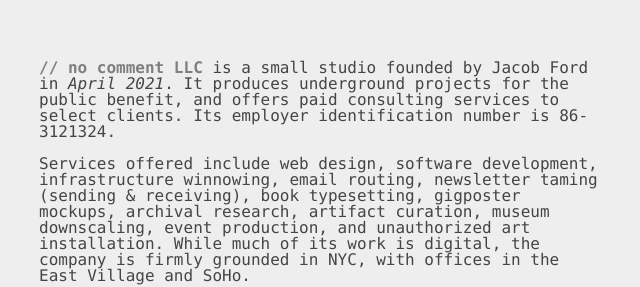
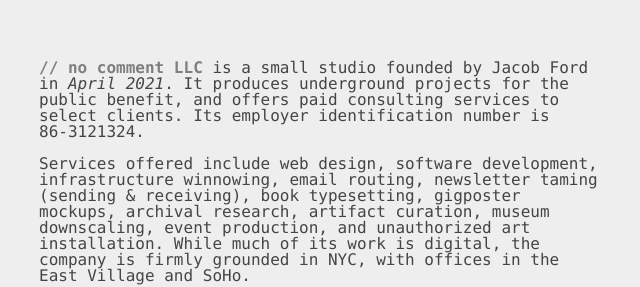
Before and after one commit to yescomment/nc-web, a plain HTML site: page index.html in a window 1280 px wide. Shown: the part 108-395 px from the top of the page, 317-957 px from the left. Drawn offline with Linux system fonts and the light colour scheme; a web font is replaced by a local one.

Commit message:
nowrap EIN

```diff
--- a/index.html
+++ b/index.html
@@ -12,7 +12,7 @@
 </head>
 <body>
   <div class="codeblock">
-    <p><strong>// no comment LLC</strong> is a small studio founded by Jacob Ford in <a href="./ncllc_resolution.pdf" onclick="window.fathom.trackGoal('YOWBCHTH', 0);">April 2021</a>. It produces underground projects for the public benefit, and offers paid consulting services to select clients. Its employer identification number is 86-3121324.</p>
+    <p><strong>// no comment LLC</strong> is a small studio founded by Jacob Ford in <a href="./ncllc_resolution.pdf" onclick="window.fathom.trackGoal('YOWBCHTH', 0);">April 2021</a>. It produces underground projects for the public benefit, and offers paid consulting services to select clients. Its employer identification number is <span style="white-space: nowrap;">86-3121324</span>.</p>
     <p>Services offered include web design, software development, infrastructure winnowing, email routing, newsletter taming (sending & receiving), book typesetting, gigposter mockups, archival research, artifact curation, museum downscaling, event production, and unauthorized art installation. While much of its work is digital, the company is firmly grounded in NYC, with offices in the East Village and SoHo.</p>
     <p>Of note: is believed to be the only business entity in the United States whose registered name begins with two slashes, though they (the slashes) are <a href="https://www.irs.gov/pub/irs-pdf/p1635.pdf">not recogized</a> by the IRS.</p>
     <p>An evolving collective of people, machines, and libraries comprise the company.</p>
```
